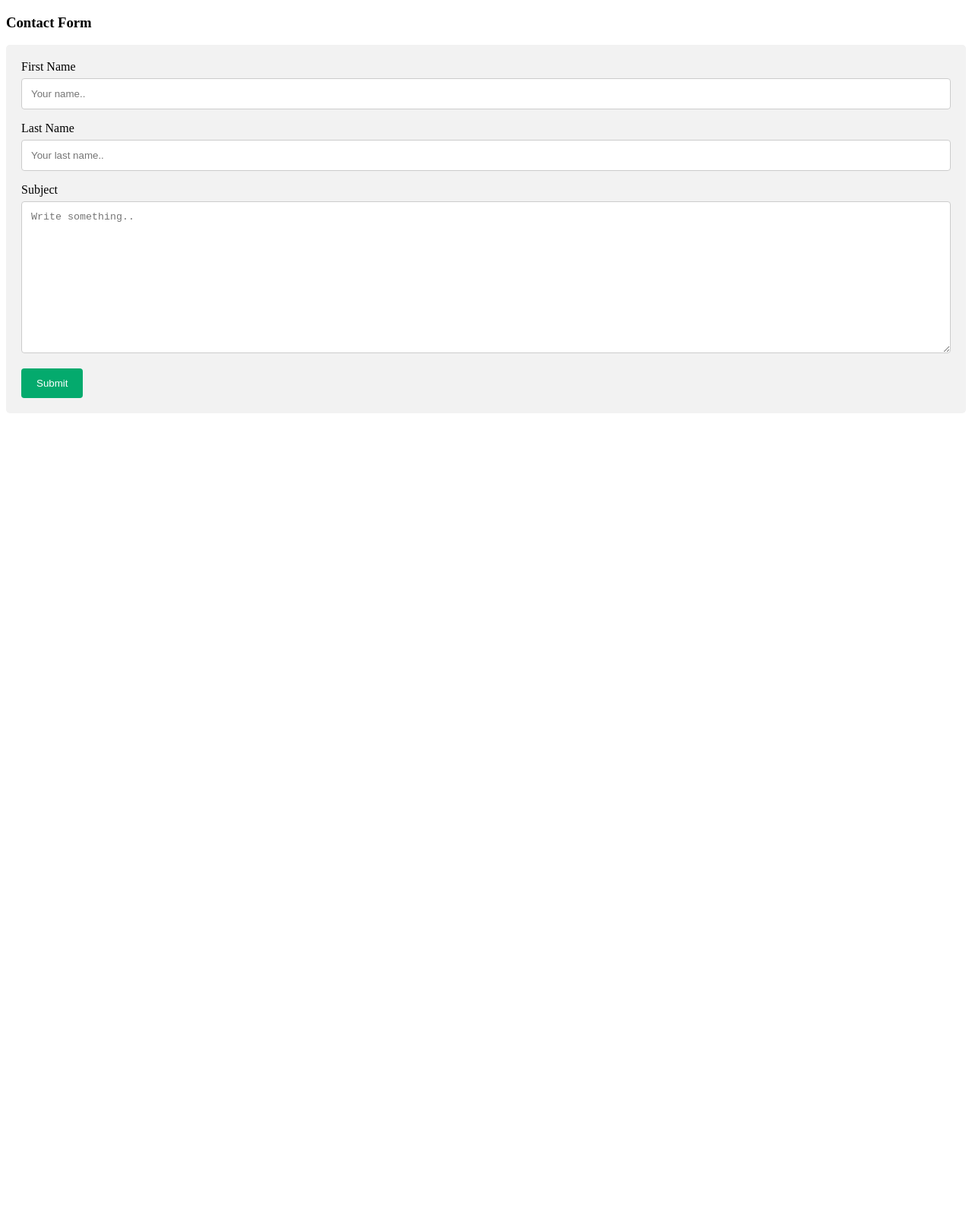
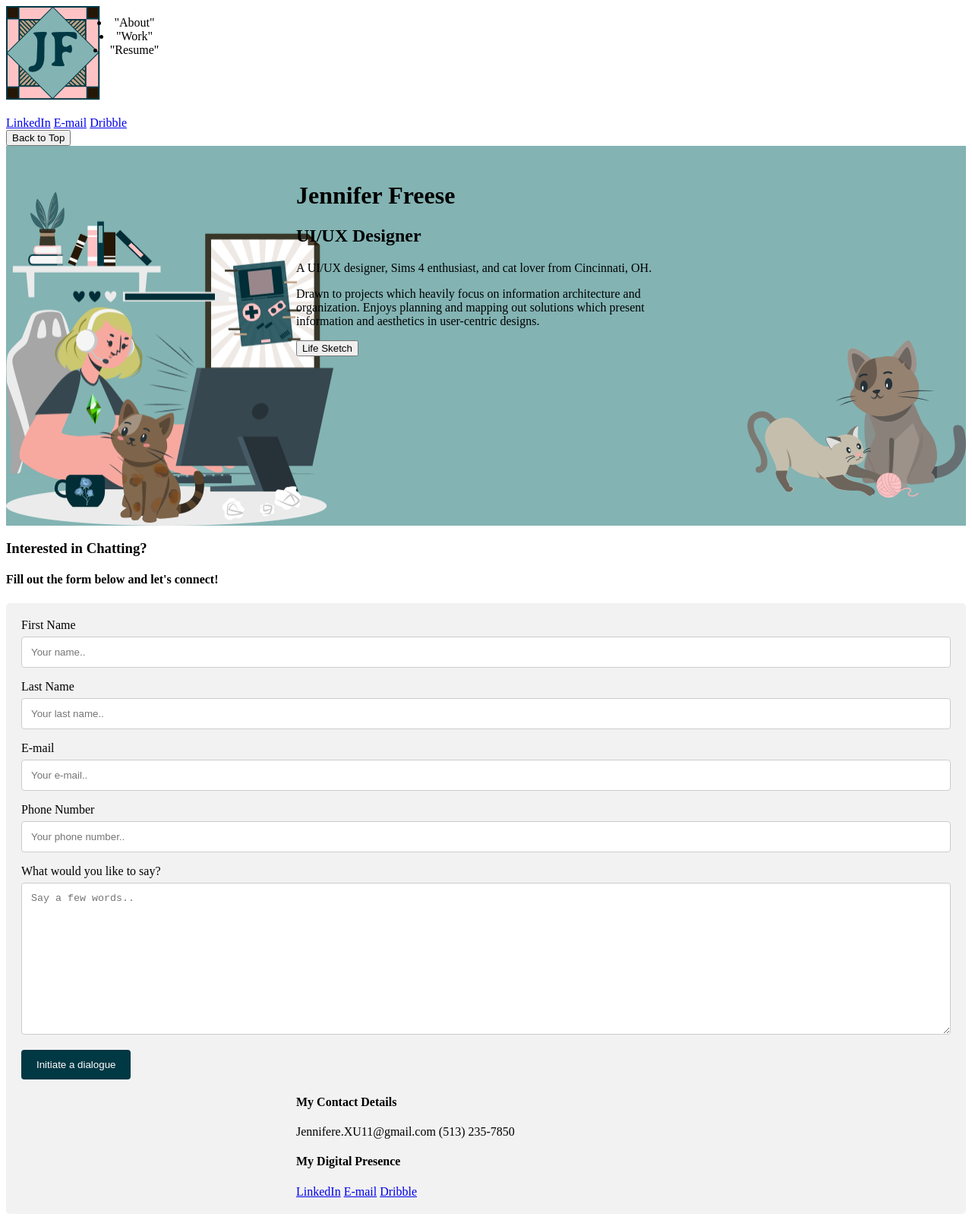
Before and after one commit to JFreese89/UX_UI_HW_17, a plain HTML site: page index.html in a window 1280 px wide. Shown: the whole page at 76% size. Before the commit the page ends 800 px from the top, so only its background shows below. Drawn offline with Linux system fonts and the light colour scheme.

Commit message:
added HTML and CSS

```diff
--- a/css/style.css
+++ b/css/style.css
@@ -1,3 +1,57 @@
+.inline-block {
+  display:inline-block;
+  vertical-align: top;
+}
+
+.logo {
+  width: 23%;
+  height: 120px;
+  padding: 1%;
+  text-align: center;
+  background-image: url("../images/My_Logo.png");
+  background-repeat: no-repeat;
+}
+
+.nav {
+  width: 73%;
+  padding: 1%;
+}
+
+#LI  {
+  background-image: url("/images/Linked_In.png");
+  background-repeat: none;
+}
+#em  {
+  background-image: url("/images/email.png");
+  background-repeat: none;
+}
+#drb  {
+  background-image: url("/images/dribble.png");
+  background-repeat: none;
+}
+
+ul [type=li] {
+  width: 50%;
+  margin-left: auto;
+}
+
+
+.heroImg {
+  height: 450px;
+  padding: 25px;
+  background-color: #83b3b3;
+  background-image: url("/images/Hero_image_my_pic.png"), url(/images/Hero_image_cats_pic.png);
+  background-position: left bottom, right bottom;
+  background-repeat: no-repeat, no-repeat;
+  background-size: 431px 440px,  298px 244px;
+}
+
+.content {
+  width: 500px;
+  margin: 0 auto;
+}
+
+
 input[type=text], select, textarea {
     width: 100%; /* Full width */
     padding: 12px; /* Some padding */
@@ -7,11 +61,11 @@ input[type=text], select, textarea {
     margin-top: 6px; /* Add a top margin */
     margin-bottom: 16px; /* Bottom margin */
     resize: vertical; /* Allow the user to vertically resize the textarea (not horizontally) */
-  }
+      }
 
   /* Style the submit button with a specific background color etc */
   input[type=submit] {
-    background-color: #04AA6D;
+    background-color: #003844;
     color: white;
     padding: 12px 20px;
     border: none;
--- a/index.html
+++ b/index.html
@@ -7,7 +7,51 @@
     <link rel="stylesheet" type="text/css" href="css/style.css">
 </head>
 <body>
-   <h3>Contact Form</h3>
+
+  <!--Header and HeroImage-->
+  <header class="navigation">
+  <title>
+   <div class="inline-block, logo">
+    </div>
+    </title>
+  </header>
+<nav class="inline-block, logo"
+<ul type="li">
+  <li>"About"</li>
+  <li>"Work"</li>
+  <li>"Resume"</li>
+</ul>
+</nav>
+<div class="navbar">
+  <a href="#LI">LinkedIn</a>
+  <a href="#em">E-mail</a>
+  <a href="#drb">Dribble</a>
+  <div class="dropdown">
+    <button type="button">Back to Top
+    </button>
+  </div>
+</div>
+
+
+<header class="heroImg">
+  <div class="hero-image">
+    </div>
+  <div class="content">
+    <h1>Jennifer Freese</h1>
+    <h2>UI/UX Designer</h2>
+    <p>A UI/UX designer, Sims 4 enthusiast, and cat lover from Cincinnati, OH.
+    </p>
+    <p>Drawn to projects which heavily focus on information architecture and organization. Enjoys planning and mapping out solutions which present information and aesthetics in
+      user-centric designs. </p>
+    <button type="button">Life Sketch</button>
+  </div>
+</header>
+
+
+
+<!--Footer-->
+  <h3>Interested in Chatting?</h3>
+  <h4>Fill out the form below and let's connect!</h4>
 
 <div class="container">
   <form action="/action_page.php">
@@ -17,13 +61,29 @@
     <label for="lname">Last Name</label>
     <input type="text" id="lname" name="lastname" placeholder="Your last name..">
 
+    <label for="fname">E-mail</label>
+    <input type="text" id="fname" name="firstname" placeholder="Your e-mail..">
 
+    <label for="lname">Phone Number</label>
+    <input type="text" id="lname" name="lastname" placeholder="Your phone number..">
 
-    <label for="subject">Subject</label>
-    <textarea id="subject" name="subject" placeholder="Write something.." style="height:200px"></textarea>
+    <label for="subject">What would you like to say?</label>
+    <textarea id="subject" name="subject" placeholder="Say a few words.." style="height:200px"></textarea>
 
-    <input type="submit" value="Submit">
+    <input type="submit" value="Initiate a dialogue">
   </form>
+
+  <div class="content">
+    <h4>My Contact Details</h4>
+    <p> Jennifere.XU11@gmail.com
+      (513) 235-7850 </p>
+    <h4>My Digital Presence</h4>
+    <div class="footer">
+      <a href="#LI">LinkedIn</a>
+      <a href="#em">E-mail</a>
+      <a href="#drb">Dribble</a>
+    </div>
+  </div>
 </div>
 
 </body>
```
Also changed, not shown: images/Hero_image_cats_pic.png (added), images/Hero_image_my_pic.png (added), images/Linked_In.png (added), images/My_Logo.png (added), images/dribble.png (added), images/email.png (added).
